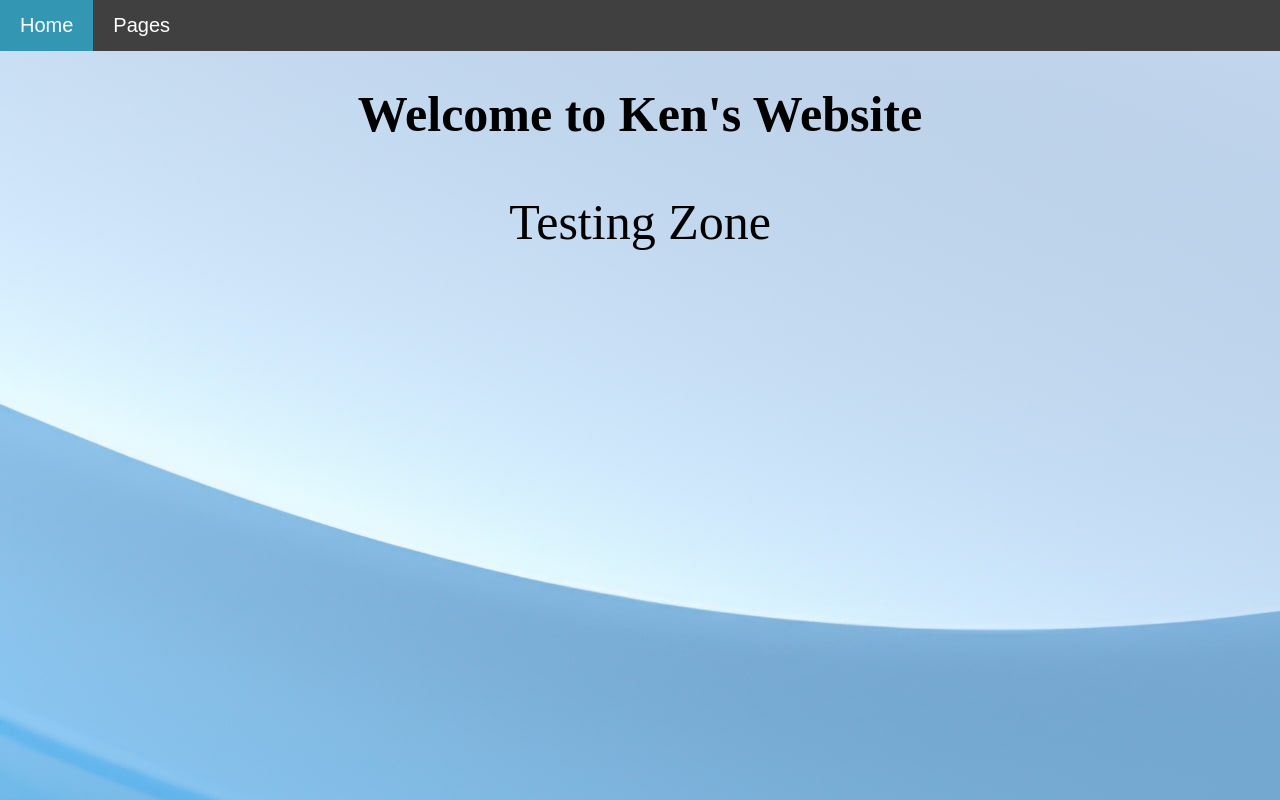
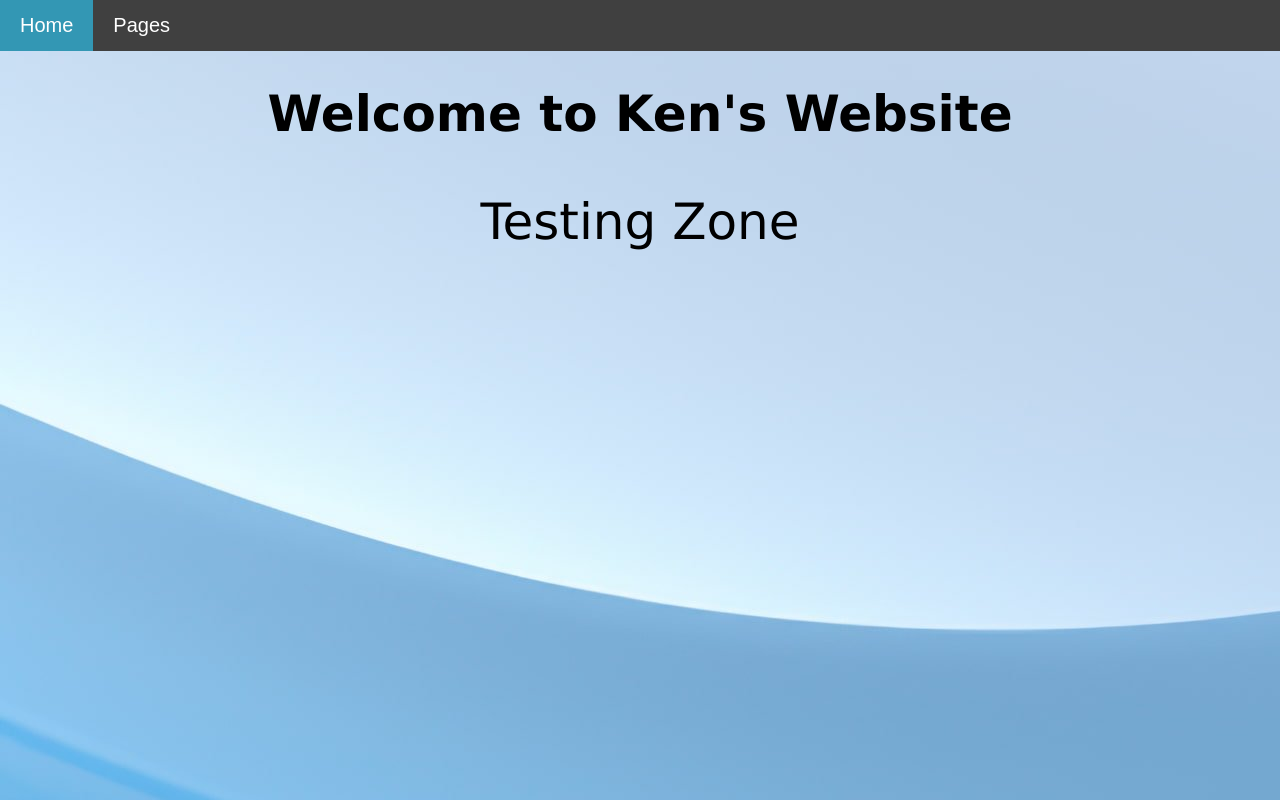
Before and after one commit to ASH-ICS/rst-portfolio-websites-KENCH-N, a plain HTML site: page index.html in a window 1280 px wide. Drawn offline with Linux system fonts and the light colour scheme.

Commit message:
Changed font

```diff
--- a/index.html
+++ b/index.html
@@ -122,8 +122,8 @@
 
 
   <center>
-    <h1 style="font-family: Futura; font-size: 50px">Welcome to Ken's Website</h1>
-    <p style="font-family: Futura; font-size: 50px">Testing Zone</p>
+    <h1 style="font-family: Verdana; font-size: 50px">Welcome to Ken's Website</h1>
+    <p style="font-family: Verdana; font-size: 50px">Testing Zone</p>
   </center>
   <style>
 
```
